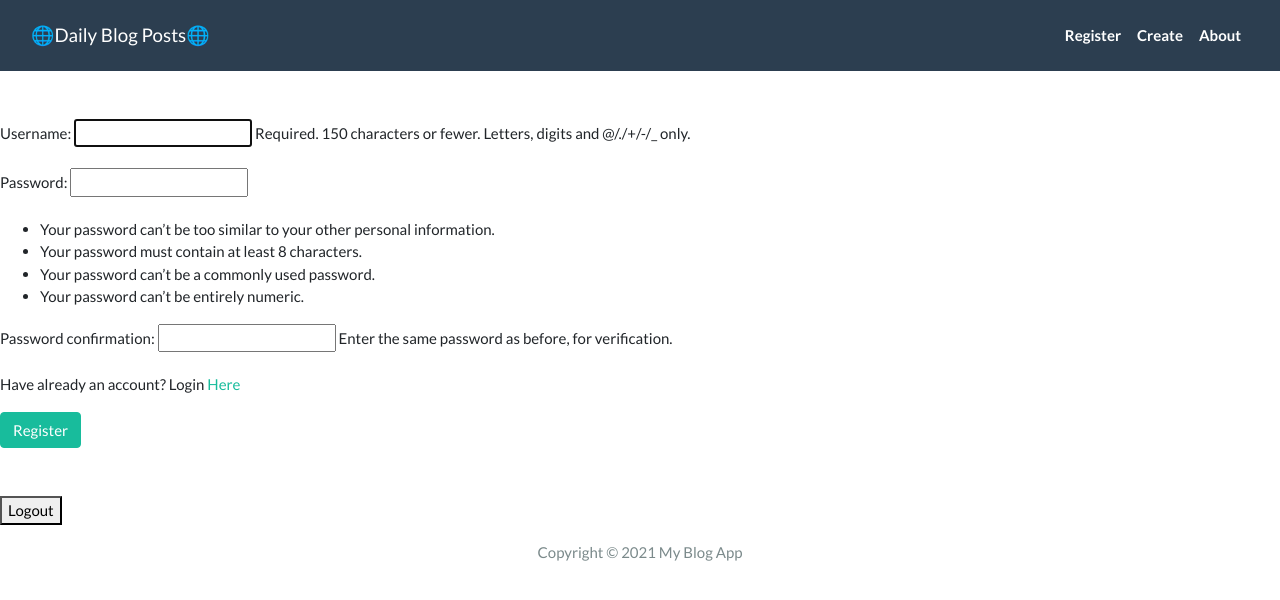
After one commit to abrs7/blog-website, a Django app: page /app/register in a window 1280 px wide. The commit adds this page. Shown: the top 600 px of the page. Run offline with Django 5.2, Linux system fonts and the light colour scheme; some libraries are stand-ins or nearby versions.

Commit message:
Added Login and SignUp

```diff
--- a/blog/app/urls.py
+++ b/blog/app/urls.py
@@ -7,6 +7,8 @@ urlpatterns = [
     path('', views.PostList.as_view(), name = 'post_list'),
     path('post_detail/<slug:slug>/',views.PostDetail.as_view(), name = 'post_detail'),
     path('create_post', views.CreatePost.as_view(), name='create_post'),
+    path('register', views.signUp, name='signup'),
+    path('login', views.login, name='log_in'),
 
 
 
--- a/blog/app/views.py
+++ b/blog/app/views.py
@@ -3,13 +3,57 @@ from django.contrib.auth.mixins import LoginRequiredMixin
 from .models import Post
 from django.views.generic import ListView, DetailView, UpdateView, DeleteView, CreateView
 from .forms import CreatePost
+from django.contrib.auth.forms import UserCreationForm
+from django.urls import reverse
+from django.shortcuts import redirect
+from django.contrib.auth.forms import AuthenticationForm
+from django.contrib.auth import authenticate, login as auth_login
+from django.contrib.auth.decorators import login_required
 # Create your views here.
+
+def login(request):
+    if request.method == 'POST':
+        form = AuthenticationForm(request, request.POST)
+        if form.is_valid():
+            username = form.cleaned_data.get('username')
+            password = form.cleaned_data.get('password')
+            user = authenticate(username=username, password=password)
+            if user is not None:
+                auth_login(request, user)
+                # Redirect to a success page or wherever you want
+                return redirect(reverse('post_list'))
+            else:
+                # Handle invalid login
+                return redirect(reverse('log_in'))
+                pass
+    else:
+        form = AuthenticationForm()
+    return render(request, 'login.html', {'form': form})
+
+def signUp(request):
+
+    if request.method =='POST':
+        form = UserCreationForm(request.POST)
+        if form.is_valid():
+            form.save()
+            return redirect('log_in')
+    else:
+        form = UserCreationForm()
+
+
+
+
+    return render(request, 'register.html', {'form':form})
+
+
+@login_required
 def contact(request):
     message = {'address':'Bole, Addis Ababa'}
     return render(request,'contact.html',context=message)
 class PostList(ListView):
     queryset = Post.objects.filter(status=1).order_by('-created_on')
     template_name = 'index.html'
+
 
 class PostDetail(DetailView):
 
--- a/blog/blog/settings.py
+++ b/blog/blog/settings.py
@@ -67,11 +67,13 @@ TEMPLATES = [
                 'django.contrib.messages.context_processors.messages',
             ],
         },
+
     },
 ]
 
 WSGI_APPLICATION = 'blog.wsgi.application'
 
+CRISPY_TEMPLATE_PACK = 'uni_form'
 
 # Database
 # https://docs.djangoproject.com/en/5.0/ref/settings/#databases
@@ -124,3 +126,7 @@ STATIC_URL = 'static/'
 # https://docs.djangoproject.com/en/5.0/ref/settings/#default-auto-field
 
 DEFAULT_AUTO_FIELD = 'django.db.models.BigAutoField'
+
+
+LOGIN_REDIRECT_URL = 'post_list'
+LOGOUT_REDIRECT_URL = 'log_in'
--- a/blog/blog/urls.py
+++ b/blog/blog/urls.py
@@ -17,9 +17,11 @@ Including another URLconf
 from django.contrib import admin
 from django.urls import path, include
 from app import views
+from django.contrib.auth import views as auth_views
 
 urlpatterns = [
     path('admin/', admin.site.urls),
-    # path('',include('django.contrib.auth.urls')),
+    path('auth/',include('django.contrib.auth.urls')),
     path('app/', include('app.urls')),
+    path('logout/', auth_views.LogoutView.as_view(), name='logout'),
 ]
--- a/blog/templates/base.html
+++ b/blog/templates/base.html
@@ -19,22 +19,28 @@
       <div class="collapse navbar-collapse" id="navbarResponsive">
         <ul class="navbar-nav ml-auto">
           <li class="nav-item text-black">
-            <a class="nav-link text-black font-weight-bold" href="#">Reports</a>
+            <a class="nav-link text-black font-weight-bold" href="{% url 'signup' %}">Register</a>
           </li>
           <li class="nav-item text-black">
             <a class="nav-link text-black font-weight-bold" href="{% url 'create_post' %}">Create</a>
           </li>
           <li class="nav-item text-black">
-            <a class="nav-link text-black font-weight-bold" href="#">Contact</a>
+            <a class="nav-link text-black font-weight-bold" href="#">About</a>
           </li>
         </ul>
       </div>
     </div>
   </nav>
+  <div class="my-5 ">
   {% block content %}
   <!-- Content Goes here -->
   {% endblock content %}
   <!-- Footer -->
+</div>
+<form action="{% url 'logout' %}" method="post">
+  {% csrf_token %}
+  <button type="submit">Logout</button>
+</form>
   <footer class="py-3 bg-grey">
     <p class="m-0 text-dark text-center ">Copyright &copy; 2021 My Blog App </p>
   </footer>
--- /dev/null
+++ b/blog/templates/register.html
@@ -0,0 +1,11 @@
+{% extends 'base.html' %}
+
+{% block content %}
+<form method="post">
+  {% csrf_token %}
+  {{ form.as_p }}
+  <p>Have already an account? Login <a href="{% url 'log_in' %}">Here</a></p>
+  <button type="submit" class="btn btn-success" >Register</button>
+</form>
+
+{% endblock content %}
```
Also changed, not shown: blog/templates/login.html (+11 -0 lines), blog/db.sqlite3.
